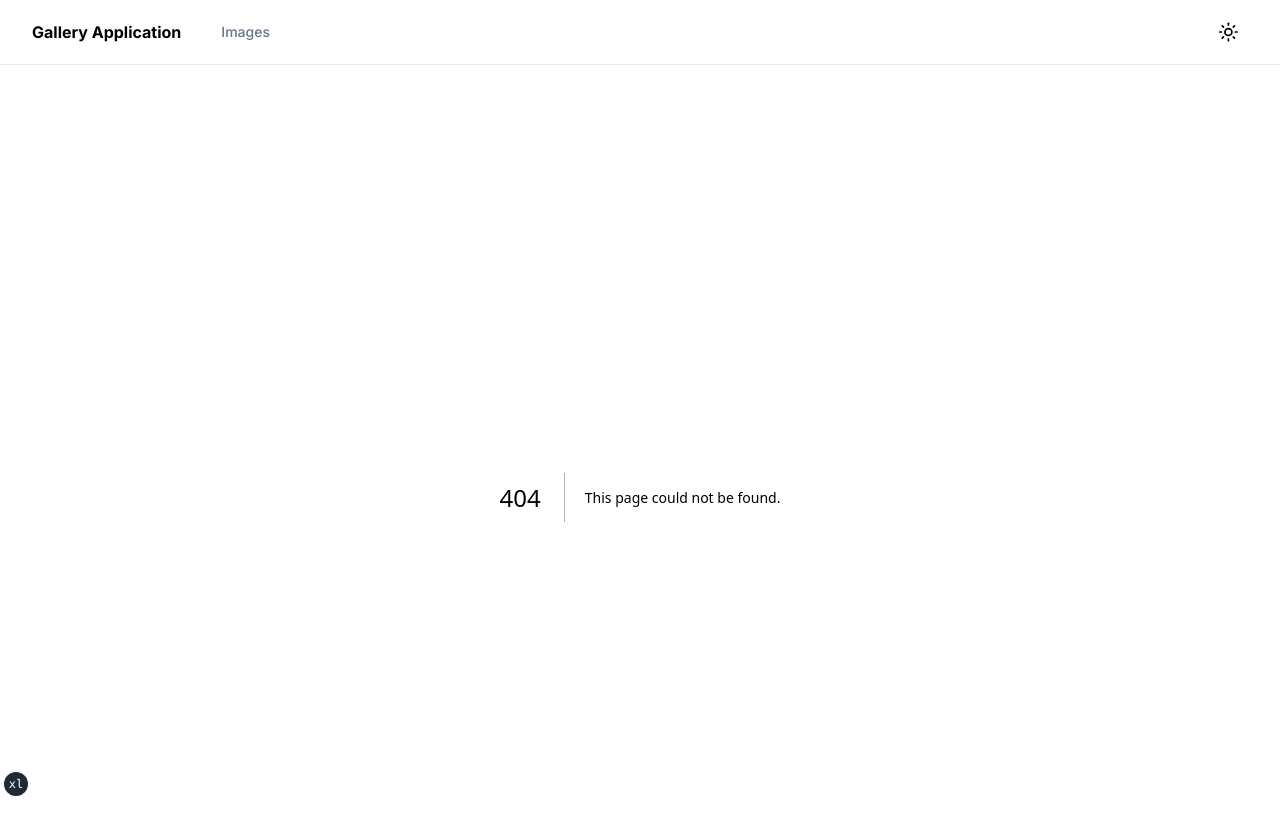
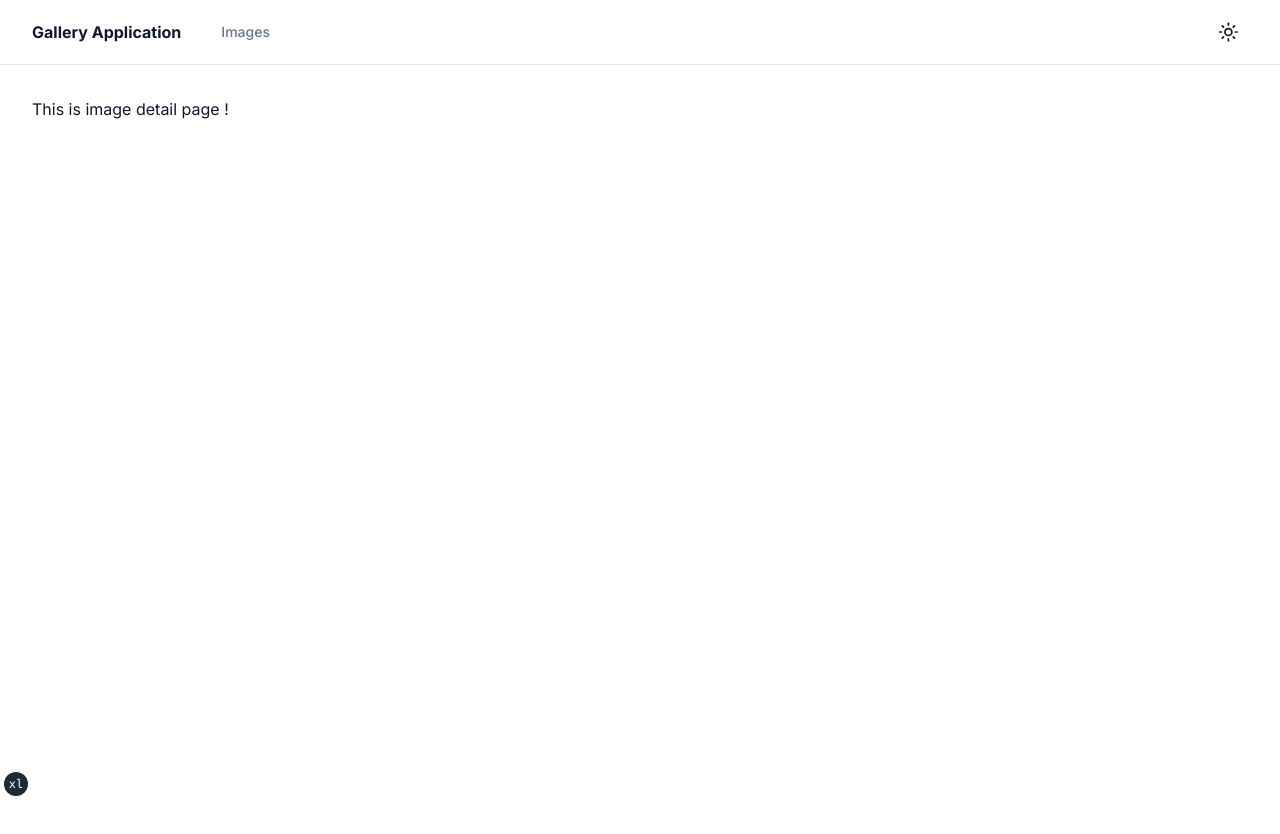
Before and after one commit to devmahmoudi/react-practices, a Next.js app in the folder nextjs-intercepting-routes/: page /image in a window 1280 px wide. Before the commit this address had no page. Shown: the top 834 px of the page. After the commit the page ends 800 px from the top, so only its background shows below. Built offline with nearby package versions, Linux system fonts and the light colour scheme.

Commit message:
feat(image): add ImageDetail component for displaying individual image details in the gallery

```diff
--- /dev/null
+++ b/nextjs-intercepting-routes/app/(gallery)/image/page.jsx
@@ -0,0 +1,3 @@
+export default function ImageDetail() {
+  return <h1>This is image detail page !</h1>
+}
```
